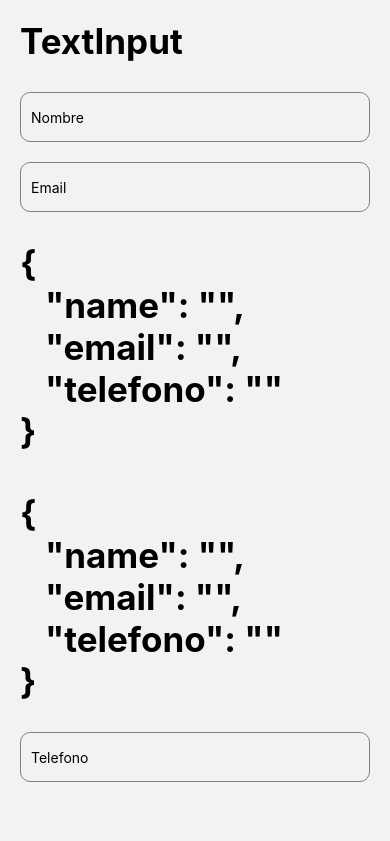
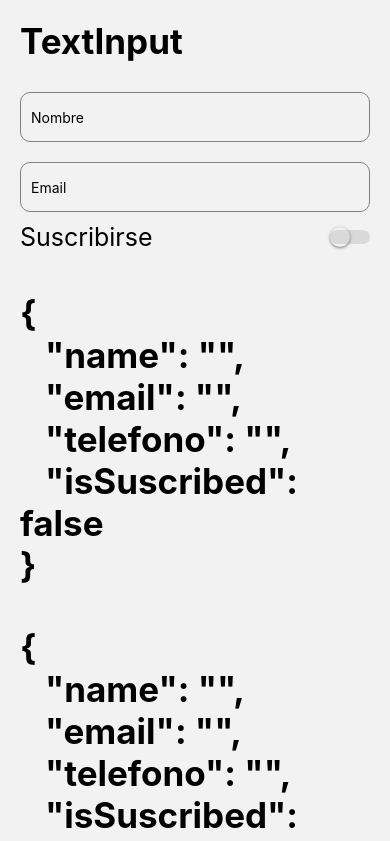
Before and after one commit to thomassr30/components-react-native, a React Native app: screen /TextInputScreen in a window 390 px wide. Shown: the top 841 px of the page. Built offline with nearby package versions, Linux system fonts and the light colour scheme.

Commit message:
add: custom hook useForm

```diff
--- /dev/null
+++ b/src/hooks/useForm.tsx
@@ -0,0 +1,20 @@
+import { useState } from 'react';
+
+export const useForm = <T extends Object>( initState: T ) => {
+
+    const [state, setState] = useState( initState );
+
+    const onChange = <K extends Object>( value: K, field: keyof T ) => {
+        setState({
+            ...state,
+            [field]: value
+        });
+    }
+
+    return {
+        ...state,
+        form: state,
+        onChange,
+    }
+
+}
--- a/src/screens/TextInputScreen.tsx
+++ b/src/screens/TextInputScreen.tsx
@@ -2,26 +2,22 @@ import React, { useState } from 'react'
 import { TextInput,
           View,
           StyleSheet,
-          KeyboardAvoidingView,
-          Platform,
-          ScrollView } from 'react-native';
+          ScrollView,
+          Text
+        } from 'react-native';
 import HeaderTitle from '../components/HeaderTitle'
 import { styles } from '../theme/appTheme'
+import { useForm } from '../hooks/useForm';
+import CustomSwitch from '../components/CustomSwitch';
 
 const TextInputScreen = () => {
 
-  const [form, setForm] = useState({
+  const {form, onChange, isSuscribed} = useForm({
     name: '',
     email: '',
     telefono: '',
+    isSuscribed: false
   })
-
-  const onChange = (value: string, field: string) => {
-    setForm({
-      ...form,
-      [field]: value
-    })
-  }
 
   return (
         <ScrollView>
@@ -44,6 +40,11 @@ const TextInputScreen = () => {
           onChangeText={(value) => onChange(value, 'email')}
           keyboardType="email-address"
         />
+
+        <View style={stylesInput.switchRow}>
+            <Text style={stylesInput.switchText}>Suscribirse</Text>
+            <CustomSwitch isOn={isSuscribed} onChange={(value) => onChange(value, 'isSuscribed')} />
+        </View>
 
         <HeaderTitle title={JSON.stringify(form, null, 3)} />
 
@@ -72,7 +73,16 @@ const stylesInput = StyleSheet.create({
     paddingHorizontal: 10,
     borderRadius: 10,
     marginVertical: 10
-  }
+  },
+  switchText: {
+    fontSize: 25
+},
+switchRow:{
+    flexDirection: 'row',
+    justifyContent: 'space-between',
+    alignItems: 'center',
+    marginBottom: 20
+}
 })
 
 export default TextInputScreen
```
